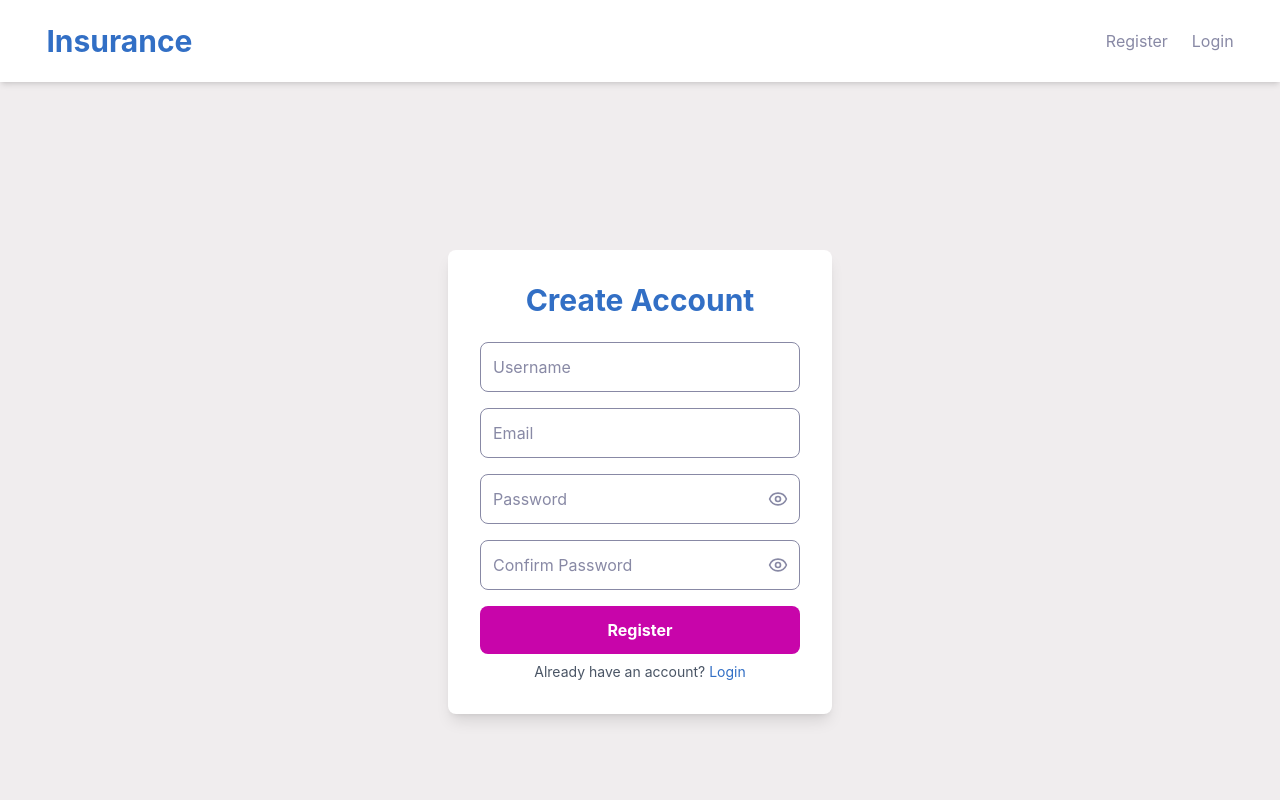
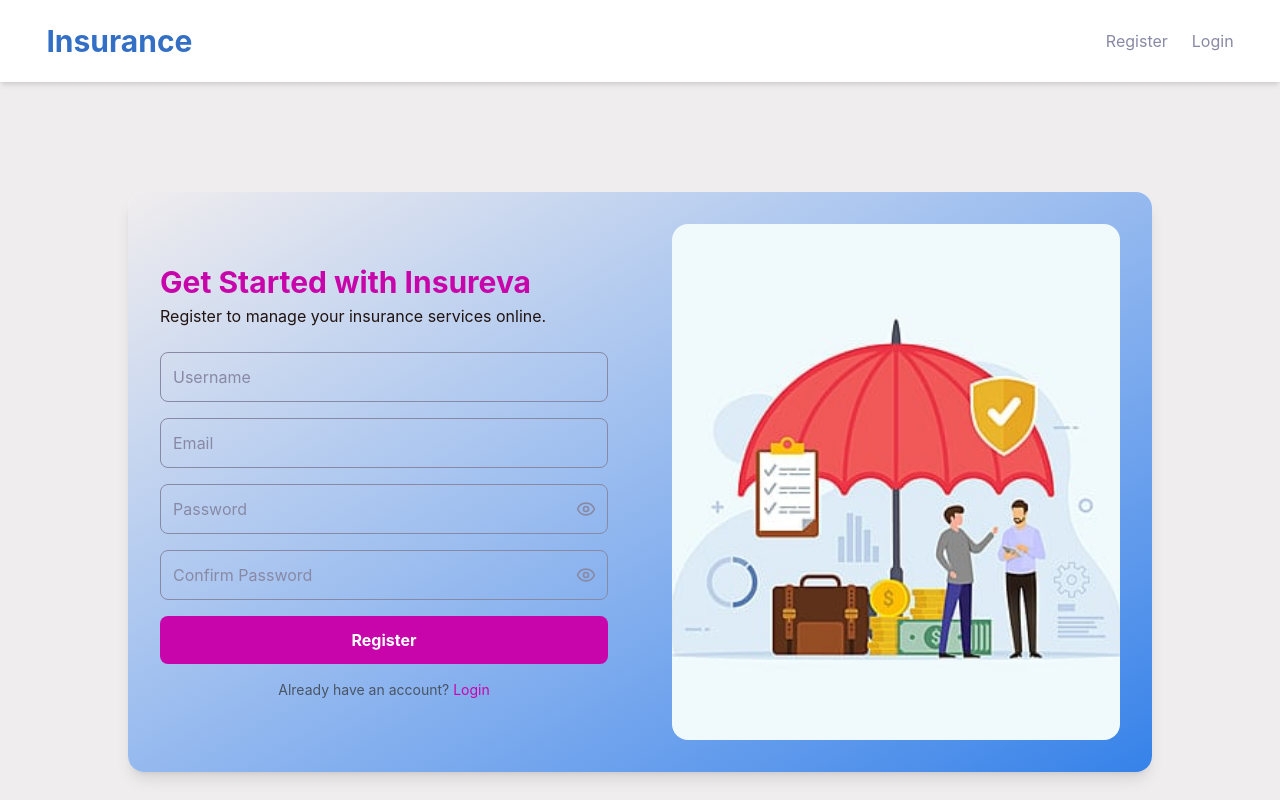
Before and after one commit to Hemantadey02/Insurance-Portal, a React (Vite) app in the folder Frontend/: page /registration in a window 1280 px wide. Shown: the top 800 px of the page. Built offline with nearby package versions, Linux system fonts and the light colour scheme; no server answers.

Commit message:
Login and Sign Up page updated

```diff
--- a/Frontend/src/components/Auth/KycUpdateForm.jsx
+++ b/Frontend/src/components/Auth/KycUpdateForm.jsx
@@ -7,6 +7,7 @@
 import { useSelector } from 'react-redux';
 import toast from 'react-hot-toast';
 import { Loader2 } from 'lucide-react';
+import AuthIllustrationImg from '../../assets/Images/AuthIllustrationImg.jpg';
 
 const KycUpdateForm = () => {
     const [isLoading, setIsLoading] = useState(false);
@@ -61,9 +62,19 @@
     };
 
     return (
-        <div className="bg-lavender-mist flex justify-center items-center min-h-screen">
-            <div className="bg-white p-8 rounded-lg shadow-lg w-96">
-                <h2 className="text-center text-3xl font-bold text-cobalt-blue mb-6">Fill your details</h2>
+        <div className="min-h-screen bg-[var(--color-lavender-mist)] flex items-center justify-center px-4">
+            <div className="bg-white rounded-2xl shadow-lg w-full max-w-5xl overflow-hidden">
+                <div className="grid md:grid-cols-2 bg-gradient-to-br from-[var(--color-lavender-mist)] to-[var(--color-azure-blue)] h-[580px]">
+
+                    {/* LEFT FORM SECTION */}
+                    <div className="flex justify-center items-center py-8">
+                        <div className="w-full max-w-md">
+                            <h2 className="text-3xl font-bold text-deep-magenta mb-1">
+                                Complete KYC Verification
+                            </h2>
+                            <p className="text-licorice mb-6">
+                                Submit your details to proceed securely.
+                            </p>
 
                             <Formik
                                 initialValues={{
@@ -98,7 +109,7 @@
                                                     setKycType(e.target.value);
                                                     setFieldValue('kycType', e.target.value);
                                                 }}
-                                    className="w-full p-3 border border-cool-gray rounded-lg focus:outline-none focus:ring-2 focus:ring-cobalt-blue placeholder-cool-gray"
+                                                className="w-full p-3 border border-cool-gray rounded-lg focus:outline-none focus:ring-1 focus:ring-deep-magenta placeholder-cool-gray"
                                             >
                                                 <option disabled value="">Select KYC Type</option>
                                                 <option value="Aadhaar">Aadhaar Card</option>
@@ -128,6 +139,19 @@
                                     </Form>
                                 )}
                             </Formik>
+
+                        </div>
+                    </div>
+
+                    {/* RIGHT IMAGE SECTION */}
+                    <div className="hidden md:flex items-center justify-center py-8">
+                        <img
+                            src={AuthIllustrationImg}
+                            alt="Login Illustration"
+                            className="max-w-md rounded-2xl w-full h-full object-cover"
+                        />
+                    </div>
+                </div>
             </div>
         </div>
     );
--- a/Frontend/src/components/Auth/LoginForm.jsx
+++ b/Frontend/src/components/Auth/LoginForm.jsx
@@ -9,6 +9,7 @@
 import { loginUser } from '../../api/Auth/authApi';
 import { Loader2 } from 'lucide-react';
 import toast from 'react-hot-toast';
+import AuthIllustrationImg from '../../assets/Images/AuthIllustrationImg.jpg';
 
 const LoginForm = () => {
     const [isLoading, setIsLoading] = useState(false);
@@ -54,9 +55,29 @@
     };
 
     return (
-        <div className="bg-lavender-mist flex justify-center items-center min-h-screen">
-            <div className="bg-white p-8 rounded-lg shadow-lg w-96">
-                <h2 className="text-center text-3xl font-bold text-cobalt-blue mb-6">Login </h2>
+        <div className="min-h-screen bg-[var(--color-lavender-mist)] flex items-center justify-center px-4">
+            <div className="bg-white rounded-2xl shadow-lg w-full max-w-5xl overflow-hidden">
+                <div className="grid md:grid-cols-2 bg-gradient-to-br from-[var(--color-azure-blue)] to-[var(--color-lavender-mist)] h-[580px]">
+
+                    {/* LEFT IMAGE SECTION */}
+                    <div className="hidden md:flex items-center justify-center py-8">
+                        <img
+                            src={AuthIllustrationImg}
+                            alt="Login Illustration"
+                            className="max-w-md rounded-2xl w-full h-full object-cover"
+                        />
+                    </div>
+
+                    {/* RIGHT FORM SECTION */}
+                    <div className="flex justify-center items-center py-8">
+                        <div className="w-full max-w-md">
+
+                            <h2 className="text-3xl font-bold text-deep-magenta mb-1">
+                                Login
+                            </h2>
+                            <p className="text-licorice mb-6">
+                                Access your Insureva account securely.
+                            </p>
 
                             <Formik
                                 initialValues={{
@@ -68,46 +89,65 @@
                             >
                                 {({ touched, errors }) => (
                                     <Form>
+
                                         {/* Username */}
-                            <InputField name="username" placeholder="Username" />
+                                        <InputField
+                                            name="username"
+                                            placeholder="Username"
+                                        />
                                         {touched.username && errors.username && (
-                                <div className="text-red-500 text-sm">{errors.username}</div>
+                                            <div className="text-red-500 text-sm mb-2">
+                                                {errors.username}
+                                            </div>
                                         )}
 
-
                                         {/* Password */}
-                            <PasswordInputField name="password" placeholder="Password" />
+                                        <PasswordInputField
+                                            name="password"
+                                            placeholder="Password"
+                                        />
                                         {touched.password && errors.password && (
-                                <div className="text-red-500 text-sm">{errors.password}</div>
+                                            <div className="text-red-500 text-sm mb-4">
+                                                {errors.password}
+                                            </div>
                                         )}
 
                                         {/* Submit Button */}
                                         <button
                                             type="submit"
-                                className="w-full py-3 bg-deep-magenta text-white rounded-lg font-bold hover:bg-cobalt-blue focus:outline-none focus:ring-2 focus:ring-cobalt-blue"
+                                            className="w-full py-3 bg-deep-magenta text-white rounded-lg font-bold hover:bg-cobalt-blue focus:outline-none focus:ring-2 focus:ring-cobalt-blue cursor-pointer transition ease-in-out duration-500"
                                         >
-                                {isLoading ?
-                                    <div className='w-full flex  justify-center'>
-                                        <Loader2 className='animate-spin' />
+                                            {isLoading ? (
+                                                <div className="flex justify-center">
+                                                    <Loader2 className="animate-spin" />
                                                 </div>
-                                    : <p>Login</p>
-                                }
+                                            ) : (
+                                                "Login"
+                                            )}
                                         </button>
                                     </Form>
                                 )}
                             </Formik>
 
-                <div className='w-full mt-2 flex items-center justify-center'>
+                            {/* Register Link */}
+                            <div className="w-full mt-4 text-center">
                                 <p className="text-sm text-gray-600">
-                        Don't have an account?{' '}
-                        <Link to="/registration" className="text-cobalt-blue hover:underline">
-                            <span>Register</span>
+                                    Don't have an account?{" "}
+                                    <Link
+                                        to="/registration"
+                                        className="text-deep-magenta font-semobold hover:underline"
+                                    >
+                                        Register
                                     </Link>
                                 </p>
                             </div>
 
                         </div>
                     </div>
+
+                </div>
+            </div>
+        </div>
     );
 };
 
--- a/Frontend/src/components/Auth/RegistrationForm.jsx
+++ b/Frontend/src/components/Auth/RegistrationForm.jsx
@@ -9,6 +9,7 @@
 import { registerUser } from '../../api/Auth/authApi';
 import toast from 'react-hot-toast';
 import { Loader2 } from 'lucide-react';
+import AuthIllustrationImg from '../../assets/Images/AuthIllustrationImg.jpg';
 
 const RegistrationForm = () => {
     const [isLoading, setIsLoading] = useState(false);
@@ -57,9 +58,20 @@
     };
 
     return (
-        <div className="bg-lavender-mist flex justify-center items-center min-h-screen">
-            <div className="bg-white p-8 rounded-lg shadow-lg w-96">
-                <h2 className="text-center text-3xl font-bold text-cobalt-blue mb-6">Create Account</h2>
+        <div className="min-h-screen bg-[var(--color-lavender-mist)] flex items-center justify-center px-4">
+            <div className="bg-white rounded-2xl shadow-lg w-full max-w-5xl overflow-hidden">
+                <div className="grid md:grid-cols-2 bg-gradient-to-br from-[var(--color-lavender-mist)] to-[var(--color-azure-blue)] h-[580px]">
+
+                    {/* LEFT FORM SECTION */}
+                    <div className="flex justify-center items-center py-8">
+                        <div className="w-full max-w-md">
+
+                            <h2 className="text-3xl font-bold text-deep-magenta mb-1">
+                                Get Started with Insureva
+                            </h2>
+                            <p className="text-licorice mb-6">
+                                Register to manage your insurance services online.
+                            </p>
 
                             <Formik
                                 initialValues={{
@@ -100,7 +112,7 @@
                                         {/* Submit Button */}
                                         <button
                                             type="submit"
-                                className="w-full py-3 bg-deep-magenta text-white rounded-lg font-bold hover:bg-cobalt-blue focus:outline-none focus:ring-2 focus:ring-cobalt-blue"
+                                            className="w-full py-3 bg-deep-magenta text-white rounded-lg font-bold hover:bg-cobalt-blue focus:outline-none focus:ring-2 focus:ring-cobalt-blue cursor-pointer transition ease-in-out duration-500"
                                         >
                                             {isLoading ?
                                                 <div className='w-full flex  justify-center'>
@@ -113,17 +125,34 @@
                                 )}
                             </Formik>
 
-                <div className='w-full mt-2 flex items-center justify-center'>
+                            {/* Register Link */}
+                            <div className="w-full mt-4 text-center">
                                 <p className="text-sm text-gray-600">
                                     Already have an account?{' '}
-                        <Link to="/login" className="text-cobalt-blue hover:underline">
-                            <span>Login</span>
+                                    <Link
+                                        to="/login"
+                                        className="text-deep-magenta font-semobold hover:underline"
+                                    >
+                                        Login
                                     </Link>
                                 </p>
                             </div>
 
                         </div>
                     </div>
+
+                    {/* RIGHT IMAGE SECTION */}
+                    <div className="hidden md:flex items-center justify-center py-8">
+                        <img
+                            src={AuthIllustrationImg}
+                            alt="Login Illustration"
+                            className="max-w-md rounded-2xl w-full h-full object-cover"
+                        />
+                    </div>
+
+                </div>
+            </div>
+        </div>
     );
 };
 
--- a/Frontend/src/components/InputFields/InputField.jsx
+++ b/Frontend/src/components/InputFields/InputField.jsx
@@ -8,7 +8,7 @@
                 name={name}
                 type={type}
                 placeholder={placeholder}
-                className="w-full p-3 border border-cool-gray rounded-lg focus:outline-none focus:ring-2 focus:ring-cobalt-blue placeholder-cool-gray"
+                className="w-full p-3 border border-cool-gray rounded-lg focus:outline-none focus:ring focus:ring-deep-magenta placeholder-cool-gray"
             />
         </div>
     );
--- a/Frontend/src/components/InputFields/PasswordInputField.jsx
+++ b/Frontend/src/components/InputFields/PasswordInputField.jsx
@@ -13,12 +13,12 @@
                     name={name}
                     type={showPassword ? 'text' : 'password'}
                     placeholder={placeholder}
-                    className="w-full p-3 pr-10 border border-cool-gray rounded-lg focus:outline-none focus:ring-2 focus:ring-cobalt-blue placeholder-cool-gray"
+                    className="w-full p-3 pr-10 border border-cool-gray rounded-lg focus:outline-none focus:ring-1 focus:ring-deep-magenta placeholder-cool-gray"
                 />
                 <button
                     type="button"
                     onClick={togglePasswordVisibility}
-                    className="absolute right-3 top-1/2 transform -translate-y-1/2 text-cool-gray hover:text-cobalt-blue"
+                    className="absolute right-3 top-1/2 transform -translate-y-1/2 text-cool-gray cursor-pointer hover:text-deep-magenta"
                     title={showPassword ? 'Hide password' : 'Show password'}
                 >
                     {showPassword ? <EyeOff size={20} /> : <Eye size={20} />}
```
Also changed, not shown: Frontend/src/assets/Images/AuthIllustrationImg.jpg (added). Lines whose indentation alone changed are shown as unchanged.
